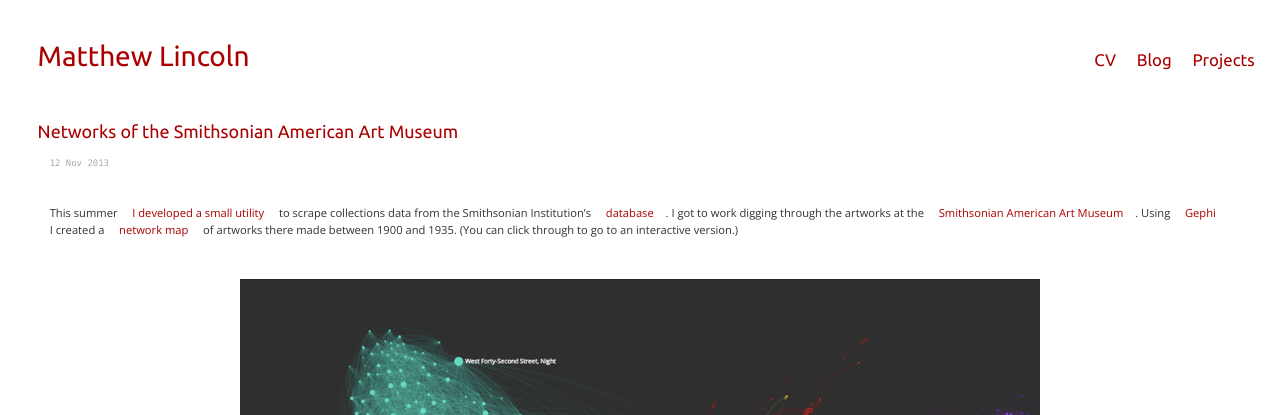
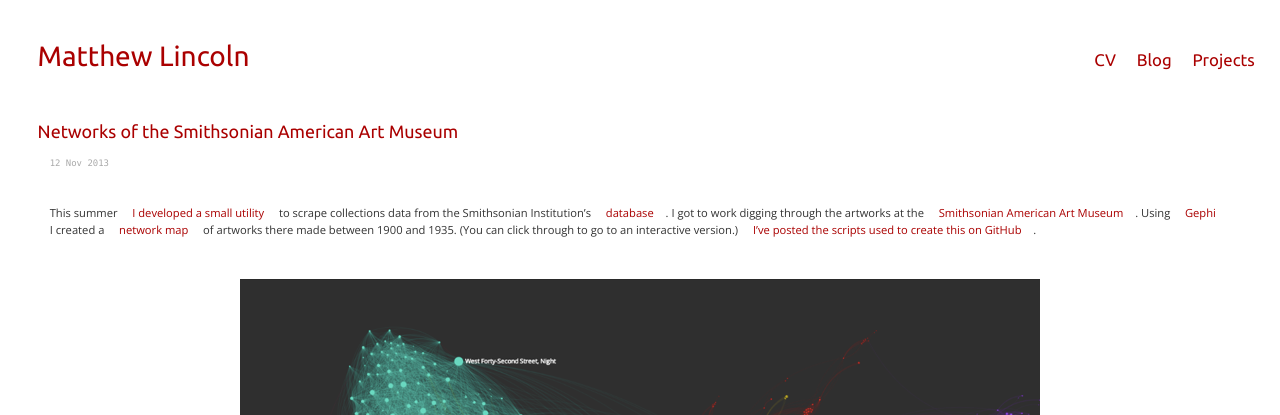
Before and after one commit to mdlincoln/mdlincoln.github.io, a Jekyll site: the page built from _posts/2013-11-12-networks-of-the-smithsonian-american-art-museum.md, in a window 1280 px wide. Shown: the top 415 px of the page. Built offline with Jekyll 4.4.1, drawn with Linux system fonts in a browser that asks for light colours; comment, search, counter and statistics services are not loaded.

Commit message:
Add GitHub link to SAAM networks

```diff
--- a/_posts/2013-11-12-networks-of-the-smithsonian-american-art-museum.md
+++ b/_posts/2013-11-12-networks-of-the-smithsonian-american-art-museum.md
@@ -8,7 +8,7 @@ tags:
 - Digital Humanities
 ---
 
-This summer [I developed a small utility](/projects/scraping-the-smithsonian.html) to scrape collections data from the Smithsonian Institution's [database](http://collections.si.edu). I got to work digging through the artworks at the [Smithsonian American Art Museum](http://americanart.si.edu). Using [Gephi](http://gephi.org) I created a [network map](/assets/gephi/saam_network) of artworks there made between 1900 and 1935. (You can click through to go to an interactive version.)
+This summer [I developed a small utility](/projects/scraping-the-smithsonian.html) to scrape collections data from the Smithsonian Institution's [database](http://collections.si.edu). I got to work digging through the artworks at the [Smithsonian American Art Museum](http://americanart.si.edu). Using [Gephi](http://gephi.org) I created a [network map](/assets/gephi/saam_network) of artworks there made between 1900 and 1935. (You can click through to go to an interactive version.) [I've posted the scripts used to create this on GitHub](https://github.com/mdlincoln/saam).
 
 [![Preview of a network map of paintings at the SAAM](/assets/images-display/saam_preview.png)](/assets/gephi/saam_network)
 
```
